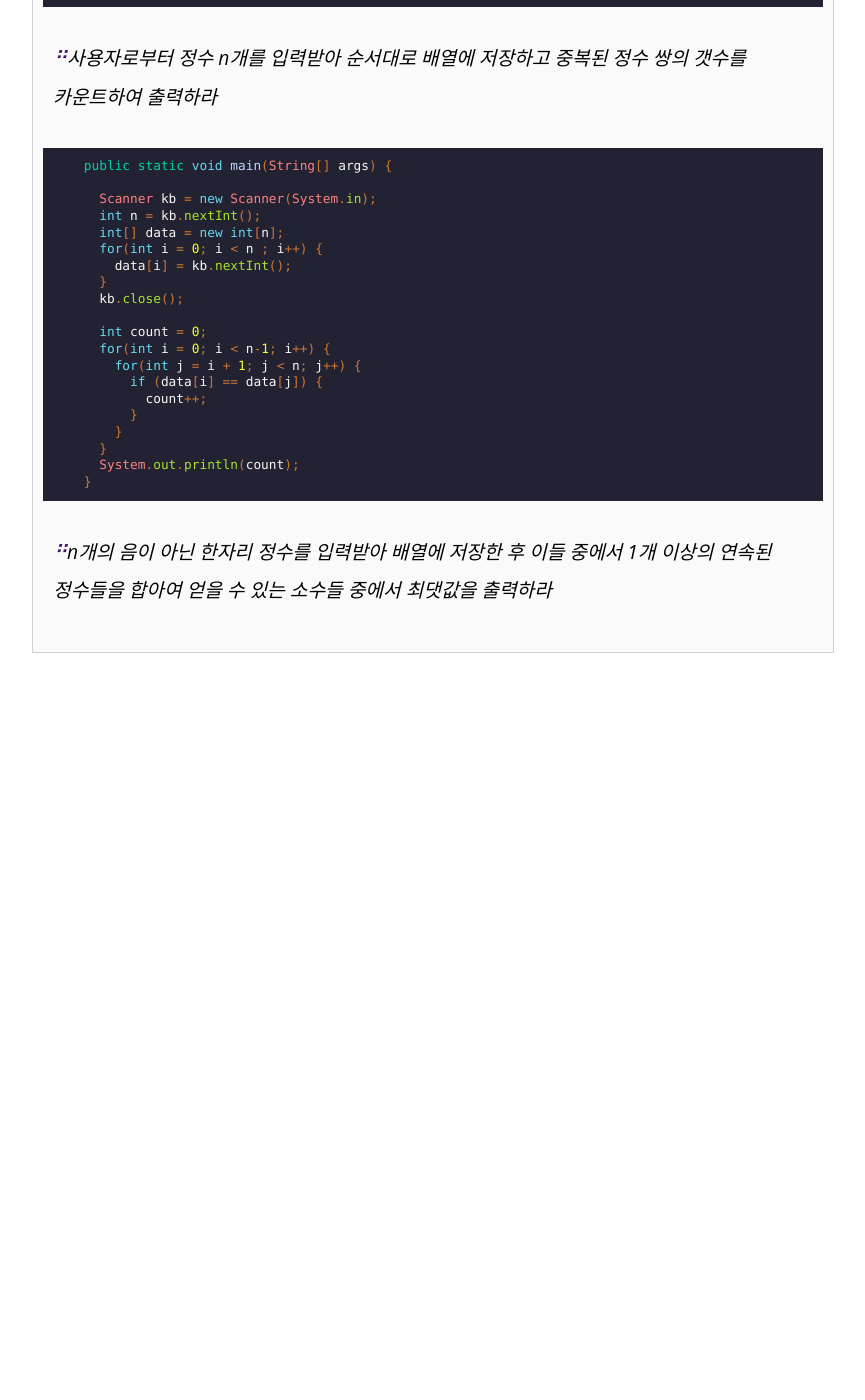
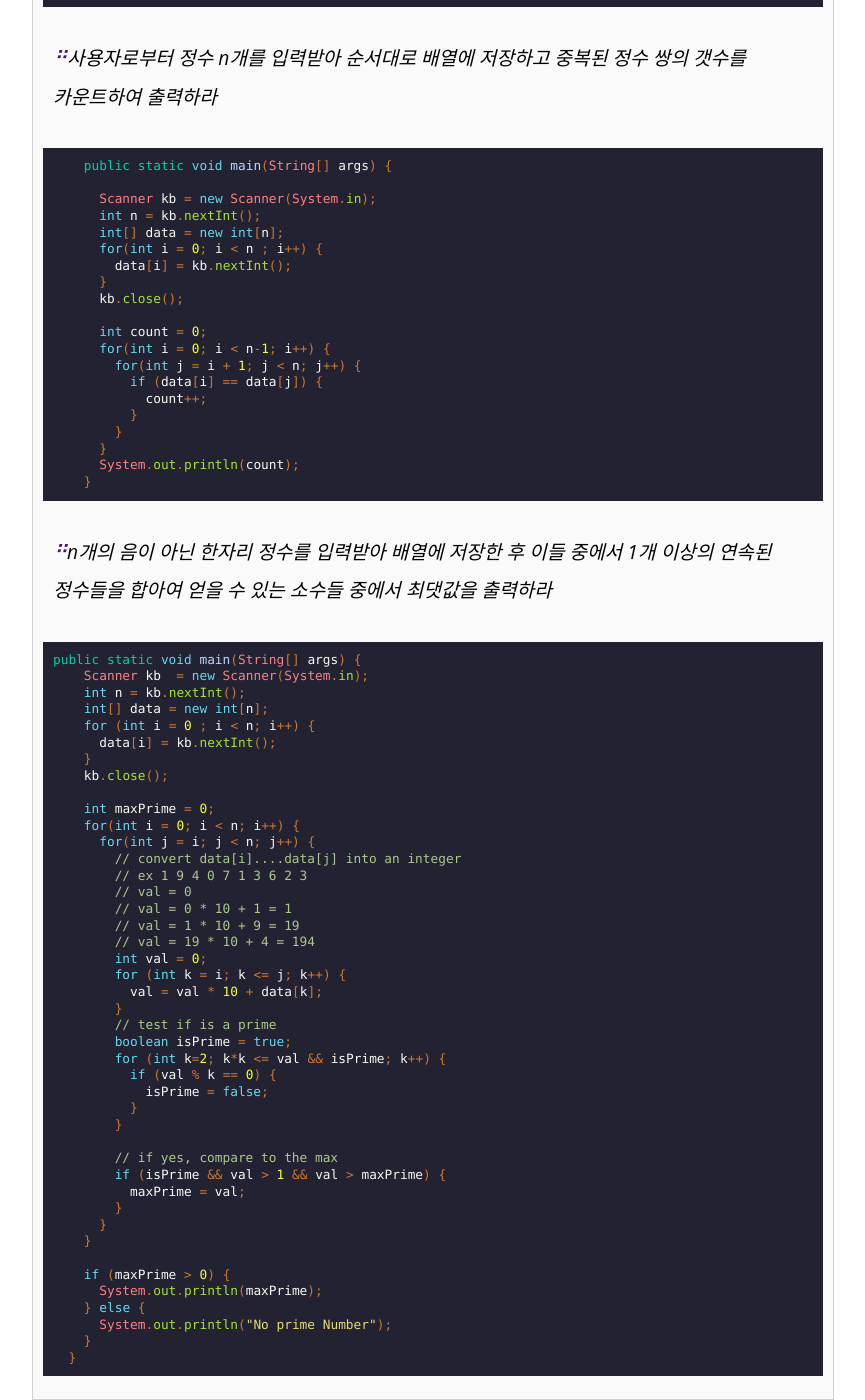
Before and after one commit to wafy/wafy.github.io, a Jekyll site: the page built from _wiki/algorism1.md, in a window 1280 px wide and 1400 px high, scrolled down 1406 px. Shown: the whole window, without its empty margins (207-1072 px from the left). Built offline with Jekyll 4.4.1, drawn with Linux system fonts in a browser that asks for light colours; comment, search, counter and statistics services are not loaded; before the commit the page ends 2059 px from its top, so only the background shows below that; some of the changed text lies outside the part shown.

Commit message:
입력받은 소수중 최댓값을 구하라

````diff
--- a/_data/pageMap.yml
+++ b/_data/pageMap.yml
@@ -4,7 +4,7 @@ algorism1:
     summary: 알고리즘
     parent: ""
     url: /wiki/algorism1
-    updated: '2021-02-27 21:51:05 +0900'
+    updated: '2021-02-28 17:22:36 +0900'
     children: []
 funtional-interface:
     type: wiki
--- a/_wiki/algorism1.md
+++ b/_wiki/algorism1.md
@@ -89,3 +89,48 @@ latex   : false
 ```
 
 ##### n개의 음이 아닌 한자리 정수를 입력받아 배열에 저장한 후 이들 중에서 1개 이상의 연속된 정수들을 합아여 얻을 수 있는 소수들 중에서 최댓값을 출력하라
+```java
+public static void main(String[] args) {
+    Scanner kb  = new Scanner(System.in);
+    int n = kb.nextInt();
+    int[] data = new int[n];
+    for (int i = 0 ; i < n; i++) {
+      data[i] = kb.nextInt();
+    }
+    kb.close();
+
+    int maxPrime = 0;
+    for(int i = 0; i < n; i++) {
+      for(int j = i; j < n; j++) {
+        // convert data[i]....data[j] into an integer
+        // ex 1 9 4 0 7 1 3 6 2 3
+        // val = 0
+        // val = 0 * 10 + 1 = 1
+        // val = 1 * 10 + 9 = 19
+        // val = 19 * 10 + 4 = 194
+        int val = 0;
+        for (int k = i; k <= j; k++) {
+          val = val * 10 + data[k];
+        }
+        // test if is a prime
+        boolean isPrime = true;
+        for (int k=2; k*k <= val && isPrime; k++) {
+          if (val % k == 0) {
+            isPrime = false;
+          }
+        }
+
+        // if yes, compare to the max
+        if (isPrime && val > 1 && val > maxPrime) {
+          maxPrime = val;
+        }
+      }
+    }
+
+    if (maxPrime > 0) {
+      System.out.println(maxPrime);
+    } else {
+      System.out.println("No prime Number");
+    }
+  }
+```
````
Also changed, not shown: other parts of _wiki/algorism1.md (+1 -1 lines), Gemfile.lock.
